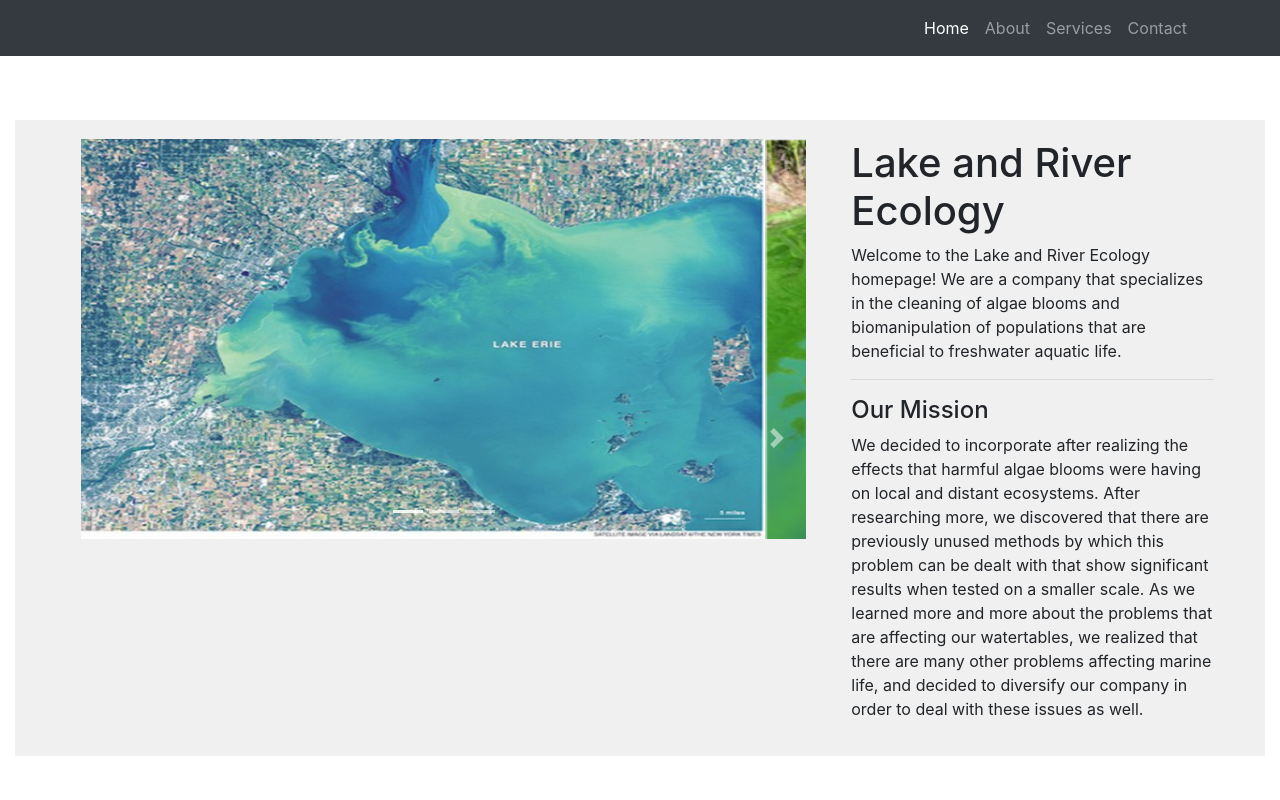
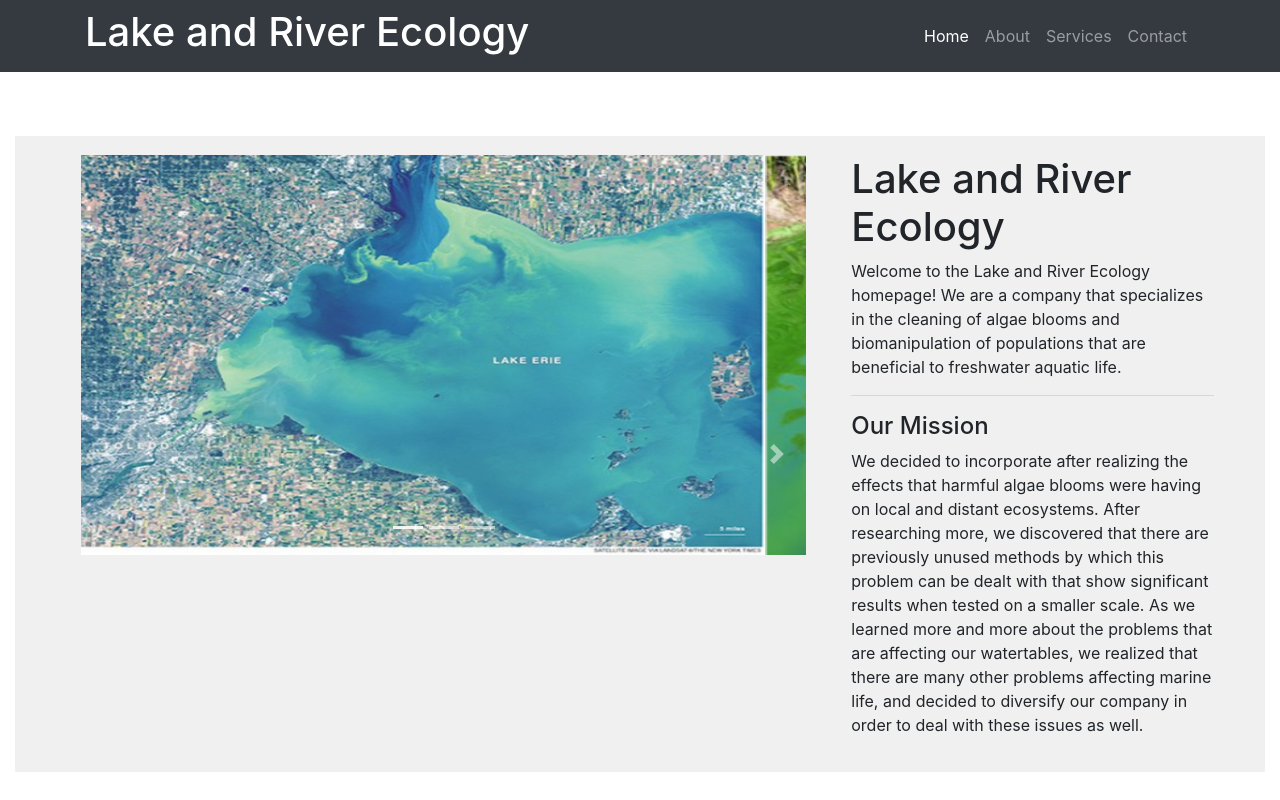
Before and after one commit to EthanSzlovak/LakeAndRiver, a website: page index.html in a window 1280 px wide. Shown: the top 800 px of the page. Drawn offline with Linux system fonts and the light colour scheme.

Commit message:
Breif Update Added Name

```diff
--- a/index.html
+++ b/index.html
@@ -22,6 +22,7 @@
   <!-- Navigation -->
   <nav class="navbar navbar-expand-lg sticky-top navbar-dark bg-dark static-top">
     <div class="container">
+		<h1 style="color:white;">Lake and River Ecology</h1>
       <button class="navbar-toggler" type="button" data-toggle="collapse" data-target="#navbarResponsive" aria-controls="navbarResponsive" aria-expanded="false" aria-label="Toggle navigation">
         <span class="navbar-toggler-icon"></span>
       </button>
```
Also changed, not shown: pages/about.html (+1 -1 lines), pages/contact.html (+1 -0 lines), pages/daphnia_repopulation.html (+1 -1 lines), pages/services.html (+1 -0 lines).
